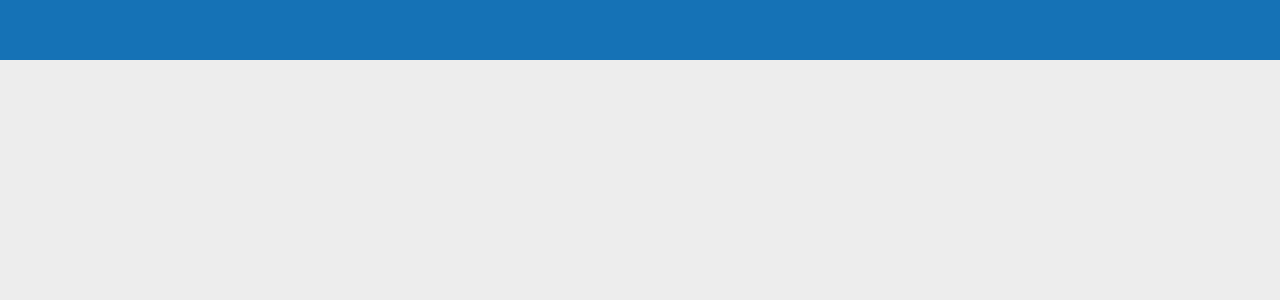
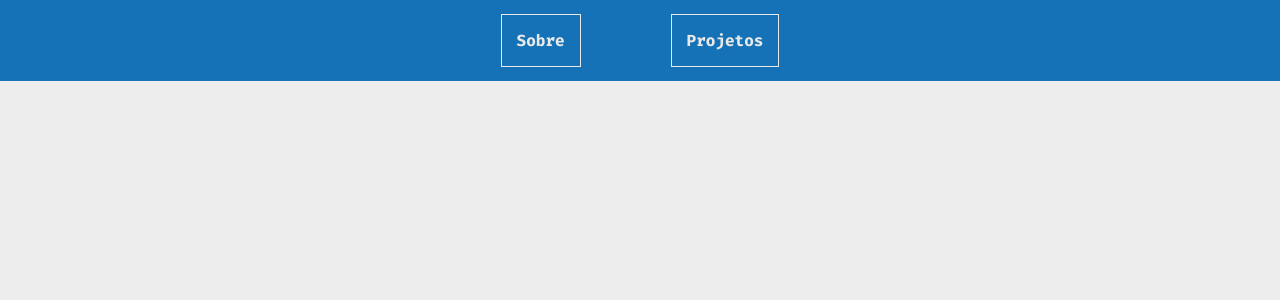
Before and after one commit to ThesllaDev/30DiasDeCSS-SASS, a React (Vite) app: page / in a window 1280 px wide. Shown: the top 300 px of the page. Built offline with nearby package versions, Linux system fonts and the light colour scheme.

Commit message:
✨💄 Feat: add link button components and styles

```diff
--- /dev/null
+++ b/src/assets/components/LinkButton.jsx
@@ -0,0 +1,9 @@
+import "../styles/components/LinkButton.css";
+
+export const LinkButton = ({ url, text }) => {
+	return (
+		<a className="link-button" href={url}>
+			{text}
+		</a>
+	);
+};
--- a/src/assets/components/layout/NavBar.jsx
+++ b/src/assets/components/layout/NavBar.jsx
@@ -1,14 +1,16 @@
 import "../../styles/layout/NavBar.css";
+
+import { LinkButton } from "../LinkButton";
 
 export const NavBar = () => {
 	return (
 		<nav className="navbar">
 			<ul className="navbar__list">
 				<li className="navbar__item">
-					{/* <LinkButton url="#about" text="Sobre" /> */}
+					<LinkButton url="#about" text="Sobre" />
 				</li>
 				<li className="navbar__item">
-					{/* <LinkButton url="#projects" text="Projetos" /> */}
+					<LinkButton url="#projects" text="Projetos" />
 				</li>
 			</ul>
 		</nav>
--- /dev/null
+++ b/src/assets/styles/components/LinkButton.css
@@ -0,0 +1,14 @@
+.link-button {
+  border: 1px solid #000;
+  color: #000;
+  font-weight: bold;
+  padding: 0.9375rem;
+  margin: 1.875rem;
+  text-decoration: none;
+  transition: all 0.3s linear;
+}
+.link-button:hover {
+  background-color: #e9e9e9;
+  border-color: #003;
+  color: #003;
+}
--- /dev/null
+++ b/src/assets/styles/components/LinkButton.scss
@@ -0,0 +1,17 @@
+@use "../abstracts/variables" as var;
+
+.link-button {
+	border: 1px solid #000;
+	color: #000;
+	font-weight: bold;
+	padding: var.$gap-small;
+	margin: var.$gap-medium;
+	text-decoration: none;
+	transition: all 0.3s linear;
+
+	&:hover {
+		background-color: #e9e9e9;
+		border-color: #003;
+		color: #003;
+	}
+}
```
